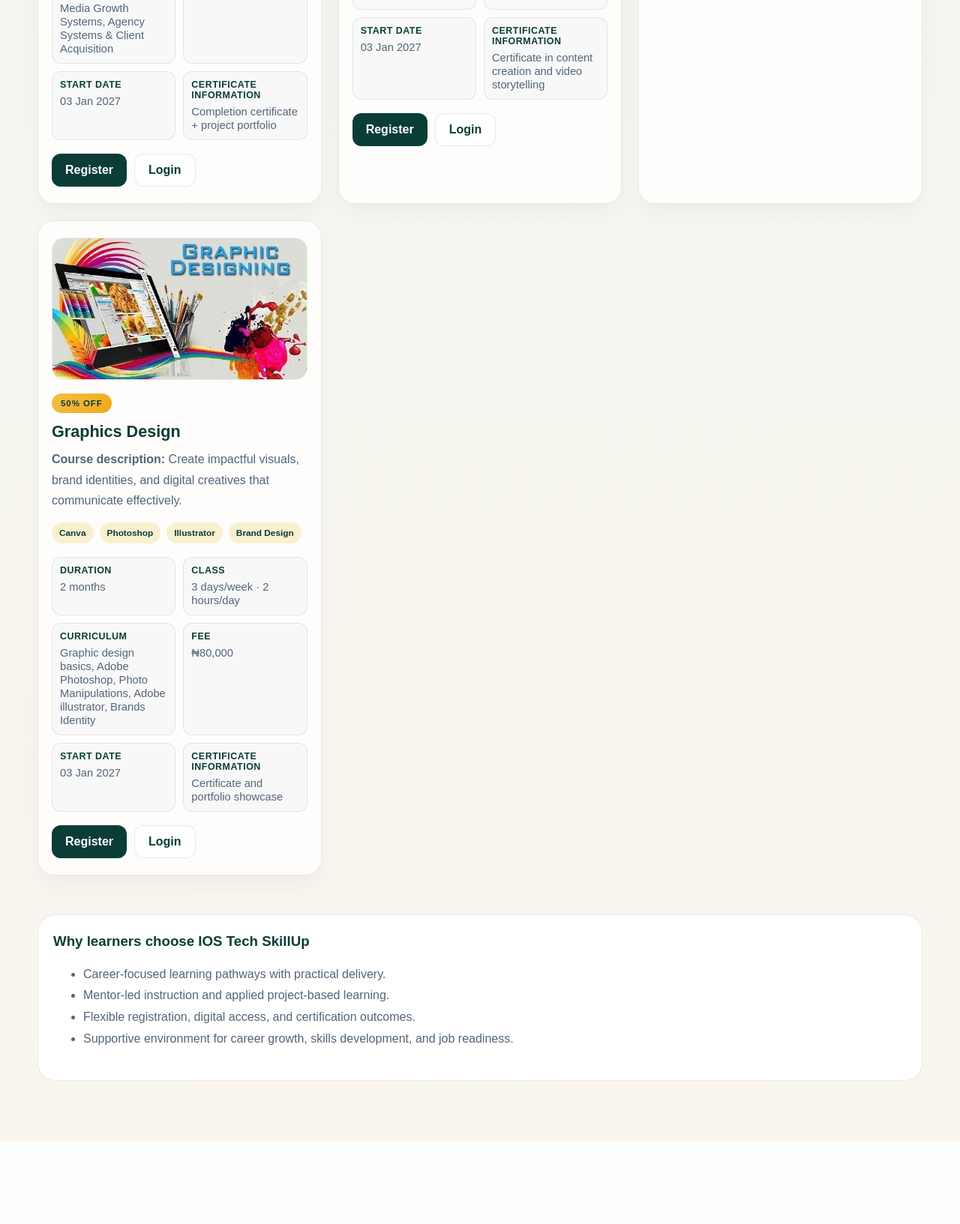
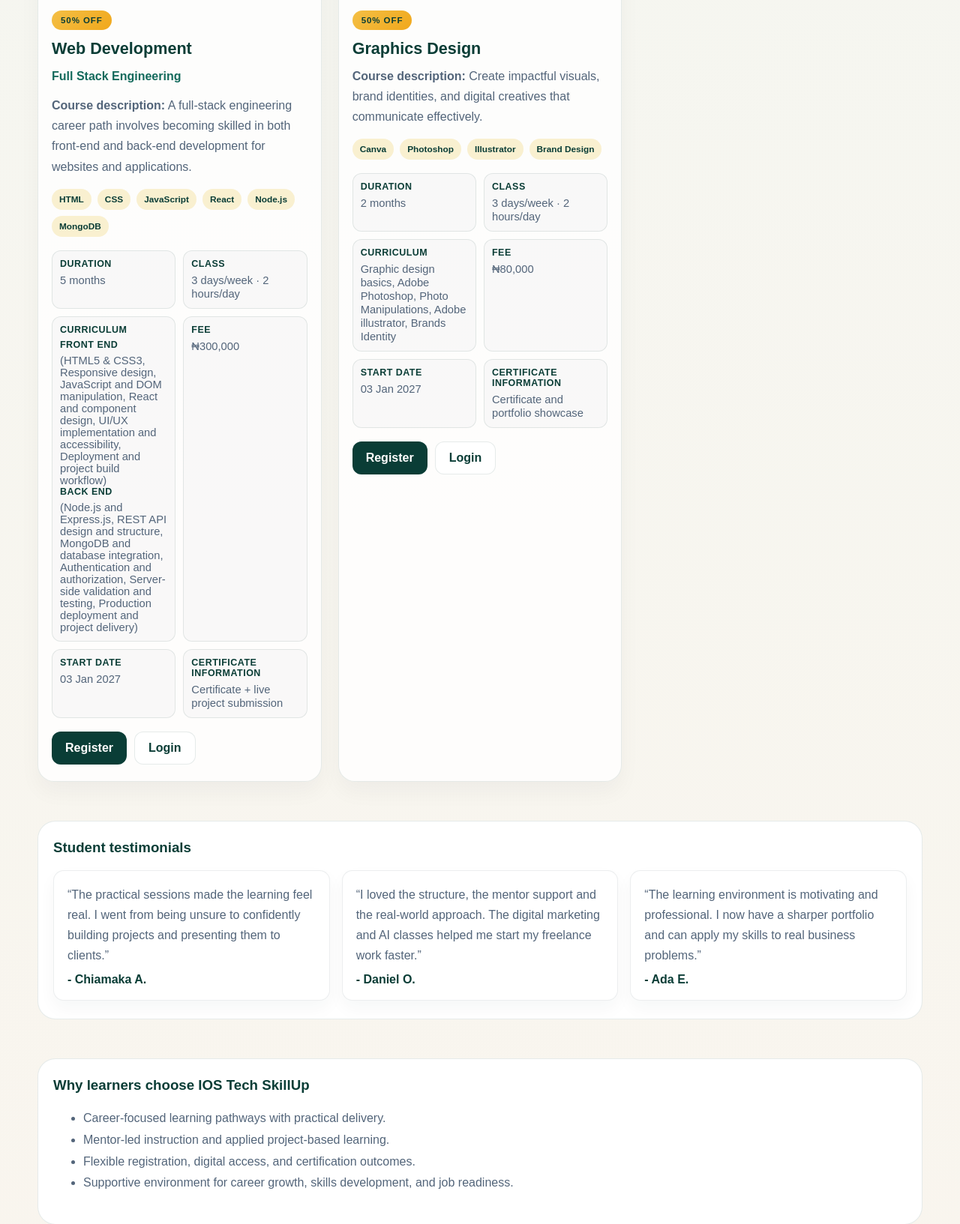
Before and after one commit to asunkemuhammed-oss/IOSInstitute, a Flask app: page /tech-skillup in a window 1280 px wide. Shown: the part 4306-5939 px from the top of the page at 75% size. Before the commit the page ends 5828 px from the top, so only its background shows below. Run offline with Flask 3, Linux system fonts and the light colour scheme.

Commit message:
Add Tech payment ledger and portal refinements

```diff
--- a/app.py
+++ b/app.py
@@ -249,6 +249,46 @@ def course_payment_summary(course_names):
     }
 
 
+def build_tech_payment_ledger(user):
+    selected_courses = normalize_course_names(session.get("selected_courses") or user["course"] or "")
+    paid_courses = normalize_course_names(session.get("tech_course_paid_courses"))
+    paid_status = session.get("tech_course_payment_status") == "paid"
+    program_map = {program["name"]: program for program in skill_programs()}
+
+    ledger = []
+    for course_name in selected_courses:
+        program = program_map.get(course_name)
+        if not program:
+            continue
+        status = "Paid" if paid_status or course_name in paid_courses else "Pending"
+        ledger.append({
+            "name": course_name,
+            "amount": program.get("fee", "₦0"),
+            "status": status,
+        })
+
+    if not ledger and user and row_value(user, "course"):
+        selected_courses = normalize_course_names(user["course"])
+        for course_name in selected_courses:
+            ledger.append({
+                "name": course_name,
+                "amount": program_map.get(course_name, {}).get("fee", "₦0"),
+                "status": "Pending",
+            })
+
+    application_fee_paid = tech_application_fee_paid(user)
+    remaining_total = sum(parse_money(item["amount"]) for item in ledger if item["status"] == "Pending")
+
+    return {
+        "application_fee": {
+            "status": "Paid" if application_fee_paid else "Pending",
+            "amount": "₦8,500",
+        },
+        "course_ledger": ledger,
+        "remaining_total": f"₦{remaining_total:,}",
+    }
+
+
 def skill_programs():
     return [
         {
@@ -293,18 +333,46 @@ def skill_programs():
             "image": "https://images.unsplash.com/photo-1531482615713-2afd69097998?auto=format&fit=crop&w=900&q=80",
         },
         {
-            "name": "Web Development",
-            "description": "Learn how to design and build responsive, user-friendly websites and digital products.",
-            "tools": ["HTML", "CSS", "JavaScript", "React"],
+            "name": "Front End Development",
+            "description": "Learn how to design and build responsive, user-friendly interfaces that look great and work smoothly across devices.",
+            "tools": ["HTML", "CSS", "JavaScript", "React", "UI Design"],
             "instructor": "Mrs. Grace Okafor",
-            "duration": "12 weeks",
-            "curriculum": "Front-end design, interactivity, APIs, deployment, project building",
-            "fee": "₦150,000",
+            "duration": "3 months",
+            "curriculum": [
+                "HTML5 & CSS3",
+                "Responsive design",
+                "JavaScript fundamentals",
+                "React basics",
+                "User interface design and accessibility",
+                "Deployment and portfolio projects",
+            ],
+            "fee": "₦180,000",
             "discount": "50% OFF",
             "schedule": "3 days/week · 2 hours/day",
             "start_date": "03 Jan 2027",
             "certificate": "Certificate + live project submission",
             "image": "https://images.unsplash.com/photo-1498050108023-c5249f4df085?auto=format&fit=crop&w=900&q=80",
+        },
+        {
+            "name": "Back End Development",
+            "description": "Learn the server-side logic, database management, and APIs that power modern web applications.",
+            "tools": ["Node.js", "Express", "MongoDB", "REST APIs"],
+            "instructor": "Mrs. Grace Okafor",
+            "duration": "2 months",
+            "curriculum": [
+                "Server-side JavaScript with Node.js",
+                "Express.js and API development",
+                "Database design and MongoDB",
+                "Authentication and authorization",
+                "Error handling and API testing",
+                "Backend deployment basics",
+            ],
+            "fee": "₦120,000",
+            "discount": "50% OFF",
+            "schedule": "3 days/week · 2 hours/day",
+            "start_date": "03 Jan 2027",
+            "certificate": "Certificate + practical backend project",
+            "image": "https://images.unsplash.com/photo-1558494949cc5c8f9f3c9f4d5d1d3d4b?auto=format&fit=crop&w=900&q=80",
         },
         {
             "name": "Financial Analysis",
@@ -424,14 +492,29 @@ def skill_programs():
         },
         {
             "name": "Web Development",
-            "description": "A full-stack engineering career path involves becoming skilled in both front-end and back-end development for websites and applications. This means you'll learn how to create the user interface that people see and interact with (front-end) as well as the behind-the-scenes logic, databases, and servers (back-end).",
+            "track": "Full Stack Engineering",
+            "description": "A full-stack engineering career path involves becoming skilled in both front-end and back-end development for websites and applications.",
             "tools": ["HTML", "CSS", "JavaScript", "React", "Node.js", "MongoDB"],
             "instructor": "Mrs. Grace Okafor",
             "duration": "5 months",
-            "curriculum": [
-                "Front-end Engineering",
-                "Back-end Engineering",
-            ],
+            "curriculum": {
+                "Front End": [
+                    "HTML5 & CSS3",
+                    "Responsive design",
+                    "JavaScript and DOM manipulation",
+                    "React and component design",
+                    "UI/UX implementation and accessibility",
+                    "Deployment and project build workflow",
+                ],
+                "Back End": [
+                    "Node.js and Express.js",
+                    "REST API design and structure",
+                    "MongoDB and database integration",
+                    "Authentication and authorization",
+                    "Server-side validation and testing",
+                    "Production deployment and project delivery",
+                ],
+            },
             "fee": "₦300,000",
             "discount": "50% OFF",
             "schedule": "3 days/week · 2 hours/day",
@@ -562,6 +645,7 @@ def tech_course_payment():
         summary = course_payment_summary(chosen_courses)
         session["selected_courses"] = chosen_courses
         session["selected_skill"] = chosen_courses[0]
+        session["tech_course_paid_courses"] = chosen_courses
         session["tech_course_payment_status"] = "paid"
         session["tech_course_payment_option"] = payment_option
         session["tech_course_payment_total"] = summary["display"]
@@ -579,6 +663,7 @@ def tech_course_payment():
         {"label": f"Pay once ({summary['display']})", "value": "single"},
         {"label": f"Pay twice ({summary['display']} total, split into two instalments)", "value": "split"},
     ]
+    payment_summary = build_tech_payment_ledger(user)
 
     return render_template(
         "payment.html",
@@ -589,6 +674,8 @@ def tech_course_payment():
         payment_options=payment_options,
         selected_courses=summary["items"],
         total_amount=summary["display"],
+        payment_ledger=payment_summary["course_ledger"],
+        payment_summary=payment_summary,
         demo_note="Demo checkout: this is a sample Paystack-style payment flow for tech course tuition.",
     )
 
@@ -642,9 +729,10 @@ def tech_payment():
         return redirect(url_for("tech_skills_dashboard"))
 
     payment_options = [
-        {"label": "Pay once (₦8,500)", "value": "single"},
-        {"label": "Pay every month (₦4,250/month)", "value": "split"},
+        {"label": "Option 1 - Pay once (₦8,500)", "value": "single"},
+        {"label": "Option 2 - Pay twice (₦8,500 total, split into two instalments)", "value": "split"},
     ]
+    payment_summary = build_tech_payment_ledger(user)
     return render_template(
         "payment.html",
         portal="tech",
@@ -652,6 +740,8 @@ def tech_payment():
         description="After the application form, you will be redirected to your portal to pay the one-time application fee of ₦8,500. Once this is completed, you will have access to your dashboard and can continue with your tuition plan.",
         fee="₦8,500",
         payment_options=payment_options,
+        payment_ledger=payment_summary["course_ledger"],
+        payment_summary=payment_summary,
         demo_note="Demo checkout: this is a sample onboarding payment flow for the Tech Skills portal.",
     )
 
--- a/templates/tech_skillup.html
+++ b/templates/tech_skillup.html
@@ -431,7 +431,7 @@
     </style>
   </head>
   <body>
-    <header class="topbar">
+    <header class="topbar" id="top">
       <div class="container topbar-inner">
         <div class="brand">
           <div class="brand-mark"><img src="/static/images/team/tech-skill-identity.svg" alt="Tech SkillUp identity" /></div>
@@ -439,7 +439,7 @@
         </div>
 
         <nav class="nav-links" aria-label="Main navigation">
-          <div class="nav-item"><a href="/">Home</a></div>
+          <div class="nav-item"><a href="#top">Home</a></div>
           <div class="nav-item"><a href="#courses">Courses</a></div>
           <div class="nav-item"><a href="#testimonials">Testimonial</a></div>
           <div class="nav-item has-menu">
@@ -449,7 +449,6 @@
               <a href="/login?admin=1">Admin Login</a>
             </div>
           </div>
-          <div class="nav-item"><a href="#contact">Contact Us</a></div>
         </nav>
 
       </div>
@@ -476,23 +475,12 @@
           <div class="promo-text">Take advantage of our limited-time offer on select Tech SkillUp programs. <strong>Enroll now and save big.</strong></div>
         </div>
 
-        <div class="info-strip" style="margin-top: 30px;">
-          <h3>How to get started</h3>
-          <ol style="margin: 0; padding-left: 20px; color: var(--muted); line-height: 1.9;">
-            <li><strong>Step 1 - Click here to fill the application form.</strong> After filling the form, you'll be redirected to your portal where you will be asked to pay a one-time application fee of <strong>₦8,500</strong>. (This covers your application form, ID card, jotter, pen & sticker.)</li>
-            <li><strong>Step 2 - We will review your application and send an email or SMS upon approval.</strong></li>
-            <li><strong>Step 3 - Log in to your portal to proceed with the tuition fee.</strong></li>
-          </ol>
-          <p style="margin: 16px 0 0; color: var(--primary); font-weight:700;">Here are the payment plans: Option 1 - You may choose to pay once. Option 2 - Pay every month.</p>
-          <p style="margin: 10px 0 0; color: var(--primary); font-weight:700;">We can't wait to welcome you on board and embark on this exciting journey together!</p>
-        </div>
-
-        <div class="programs-header">
+        <div class="programs-header" id="courses">
           <h2>Available Programs</h2>
           <p>Each course is designed around real-world skills, guided instruction, and practical outcomes that prepare learners for career growth and project delivery.</p>
         </div>
 
-        <div class="program-grid">
+        <div class="program-grid" id="course-list">
           {% for program in programs %}
           <div class="card">
             {% if program.image %}
@@ -500,6 +488,9 @@
             {% endif %}
             <div class="discount-badge">{{ program.get('discount', '50% OFF') }}</div>
             <h3>{{ program.name }}</h3>
+            {% if program.get('track') %}
+            <p style="margin: 0 0 12px; color: var(--secondary); font-weight: 700;">{{ program.get('track') }}</p>
+            {% endif %}
             <p><strong>Course description:</strong> {{ program.description }}</p>
             <div class="tool-list">
               {% for tool in program.tools %}
@@ -509,7 +500,20 @@
             <div class="meta">
               <div class="meta-item"><strong>Duration</strong><span>{{ program.duration }}</span></div>
               <div class="meta-item"><strong>Class</strong><span>{{ program.get('schedule', '3 days/week · 2 hours/day') }}</span></div>
-              <div class="meta-item"><strong>Curriculum</strong><span>{{ program.curriculum|join(', ') if program.curriculum is iterable and program.curriculum is not string else program.curriculum }}</span></div>
+              <div class="meta-item">
+                <strong>Curriculum</strong>
+                <span>
+                  {% if program.curriculum is mapping %}
+                    {% for key, values in program.curriculum.items() %}
+                      <div><strong>{{ key }}</strong> ({{ values|join(', ') }})</div>
+                    {% endfor %}
+                  {% elif program.curriculum is iterable and program.curriculum is not string %}
+                    {{ program.curriculum|join(', ') }}
+                  {% else %}
+                    {{ program.curriculum }}
+                  {% endif %}
+                </span>
+              </div>
               <div class="meta-item"><strong>Fee</strong><span>{{ program.fee }}</span></div>
               <div class="meta-item"><strong>Start date</strong><span>{{ program.get('start_date', '03 Jan 2027') }}</span></div>
               <div class="meta-item"><strong>Certificate information</strong><span>{{ program.certificate }}</span></div>
@@ -520,6 +524,24 @@
             </div>
           </div>
           {% endfor %}
+        </div>
+
+        <div class="info-strip" id="testimonials">
+          <h3>Student testimonials</h3>
+          <div style="display:grid; grid-template-columns: repeat(auto-fit, minmax(220px, 1fr)); gap:16px; margin-top:18px;">
+            <div style="background:#fff; border:1px solid rgba(20,43,58,0.08); border-radius:14px; padding:18px; box-shadow:0 10px 22px rgba(20,43,58,0.04);">
+              <p style="margin:0 0 10px; color: var(--muted); line-height:1.7;">“The practical sessions made the learning feel real. I went from being unsure to confidently building projects and presenting them to clients.”</p>
+              <strong style="color: var(--primary);">- Chiamaka A.</strong>
+            </div>
+            <div style="background:#fff; border:1px solid rgba(20,43,58,0.08); border-radius:14px; padding:18px; box-shadow:0 10px 22px rgba(20,43,58,0.04);">
+              <p style="margin:0 0 10px; color: var(--muted); line-height:1.7;">“I loved the structure, the mentor support and the real-world approach. The digital marketing and AI classes helped me start my freelance work faster.”</p>
+              <strong style="color: var(--primary);">- Daniel O.</strong>
+            </div>
+            <div style="background:#fff; border:1px solid rgba(20,43,58,0.08); border-radius:14px; padding:18px; box-shadow:0 10px 22px rgba(20,43,58,0.04);">
+              <p style="margin:0 0 10px; color: var(--muted); line-height:1.7;">“The learning environment is motivating and professional. I now have a sharper portfolio and can apply my skills to real business problems.”</p>
+              <strong style="color: var(--primary);">- Ada E.</strong>
+            </div>
+          </div>
         </div>
 
         <div class="info-strip">
```
Also changed, not shown: templates/payment.html (+33 -0 lines), templates/tech_register.html (+12 -0 lines), tests/test_app.py (+45 -0 lines).
